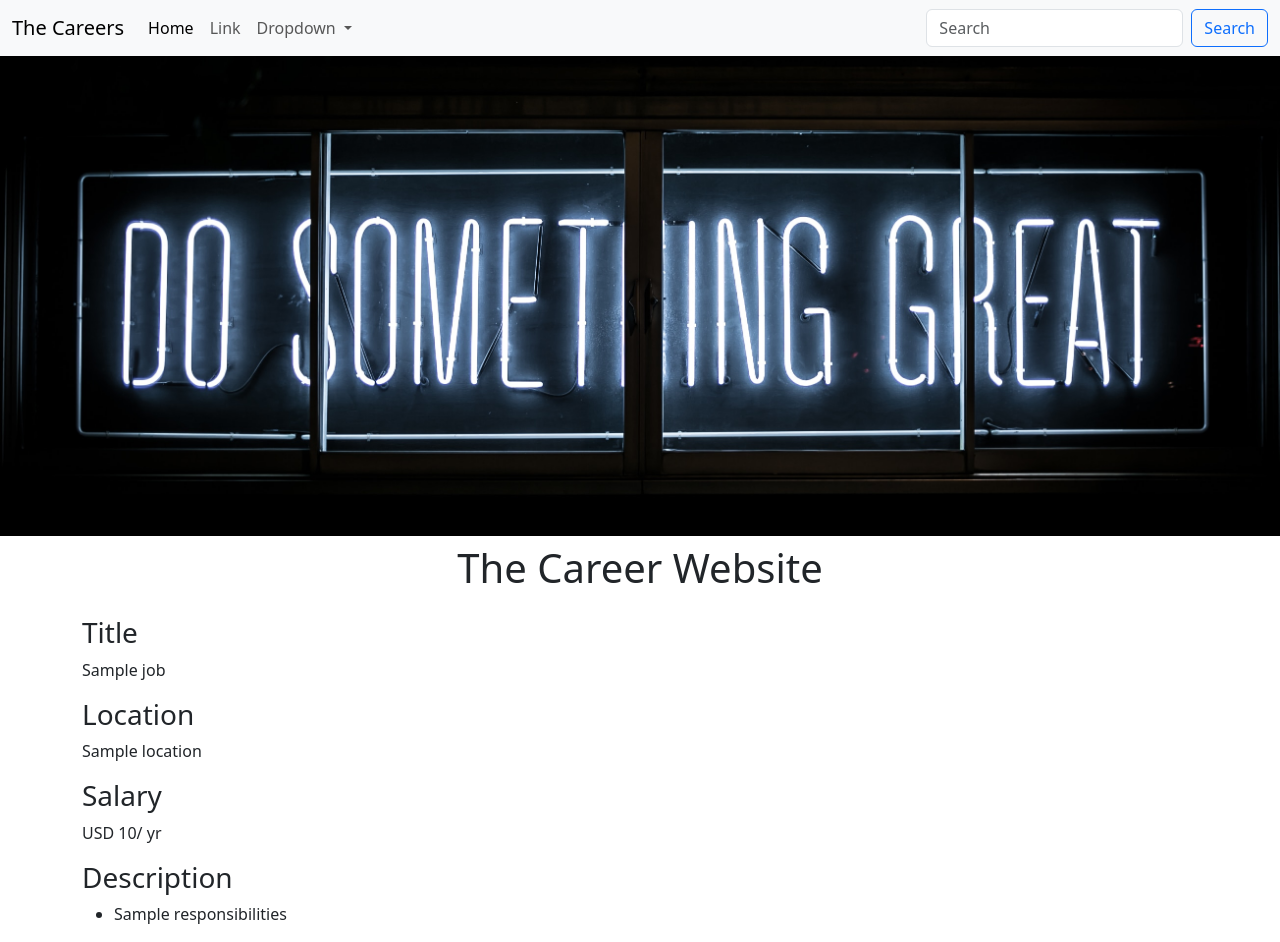
After one commit to Daisy-Wang-Dev/career-website, a Flask app: template templates/jobitem.html in a window 1280 px wide. The commit adds this page. Run offline with Flask 3, Linux system fonts and the light colour scheme; the template is opened without the code that fills it: most values are stand-ins (such as "Sample title", 1, 10 or a date in 2020).

Commit message:
Added job page and refactor

```diff
--- a/app.py
+++ b/app.py
@@ -1,5 +1,5 @@
 from flask import Flask, render_template, jsonify
-from database import load_jobs_from_db
+from database import load_jobs_from_db, load_job_from_db
 
 app = Flask(__name__)
 
@@ -15,5 +15,15 @@ def list_jobs():
     Jobs = load_jobs_from_db()
     return jsonify(Jobs)
 
+@app.route("/job/<id>")
+def show_job(id):
+  job = load_job_from_db(id)
+
+  if not job:
+    return "Not Found", 404
+  return render_template("jobitem.html",job=job)
+
+
+
 if __name__ == '__main__':
     app.run(host="0.0.0.0", debug=True)
--- /dev/null
+++ b/templates/banner.html
@@ -0,0 +1,9 @@
+<style>
+    #banner{
+       width:100%;
+      height: 30rem;
+      object-fit: cover;
+      }
+</style>
+
+<img class="img-fluid" id="banner" src="https://career-website--daiszws19.repl.co/static/banner.jpg">
--- /dev/null
+++ b/templates/jobitem.html
@@ -0,0 +1,30 @@
+<!DOCTYPE html>
+<html lang="en">
+<head>
+    <meta charset="UTF-8">
+    <meta name="viewport" content="width=device-width, initial-scale=1.0">
+    <link href="https://cdn.jsdelivr.net/npm/bootstrap@5.3.2/dist/css/bootstrap.min.css" rel="stylesheet" integrity="sha384-T3c6CoIi6uLrA9TneNEoa7RxnatzjcDSCmG1MXxSR1GAsXEV/Dwwykc2MPK8M2HN" crossorigin="anonymous">
+    <title>job-details-career website</title>
+</head>
+
+<body>
+  {% include "nav.html" %}
+  {% include "banner.html"%}
+  <section class="container ">
+    <h1 class="text-center mt-2 mb-4">The Career Website</h1>
+    <h3>Title</h3>
+    <p>{{job.title}}</p>
+    <h3>Location</h3>
+    <p>{{job.location}}</p>
+    <h3 >Salary</h3>
+    <p>{{job.currency}} {{job.salary}}/ yr</p>
+    <h3>Description</h3>
+    <ul>
+      {% for line in job.responsibilities.split("/n") %}
+      <li>{{line}}</li>
+      {% endfor %}
+    </ul>
+
+
+
+</body>
--- a/templates/nav.html
+++ b/templates/nav.html
@@ -1,6 +1,6 @@
 <nav class="navbar navbar-expand-lg bg-body-tertiary fixed-top bg-white">
   <div class="container-fluid">
-    <a class="navbar-brand" href="#">The Careers</a>
+    <a class="navbar-brand" href="/">The Careers</a>
     <button class="navbar-toggler" type="button" data-bs-toggle="collapse" data-bs-target="#navbarSupportedContent" aria-controls="navbarSupportedContent" aria-expanded="false" aria-label="Toggle navigation">
       <span class="navbar-toggler-icon"></span>
     </button>
@@ -23,9 +23,6 @@
             <li><a class="dropdown-item" href="#">Something else here</a></li>
           </ul>
         </li>
-        <li class="nav-item">
-          <a class="nav-link disabled" aria-disabled="true">Disabled</a>
-        </li>
       </ul>
       <form class="d-flex" role="search">
         <input class="form-control me-2" type="search" placeholder="Search" aria-label="Search">
```
Also changed, not shown: database.py (+13 -0 lines), templates/home.html (+4 -11 lines).
